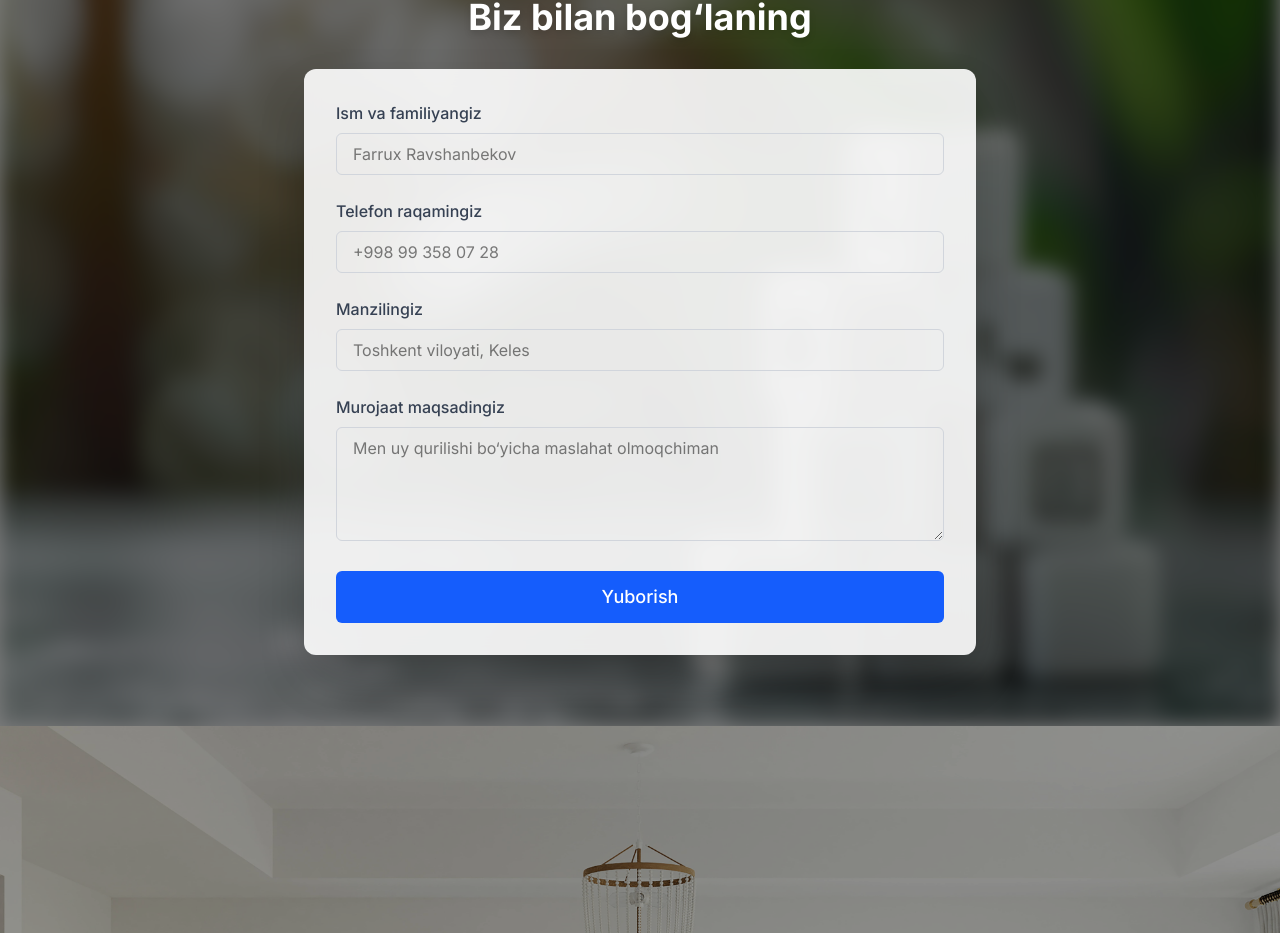
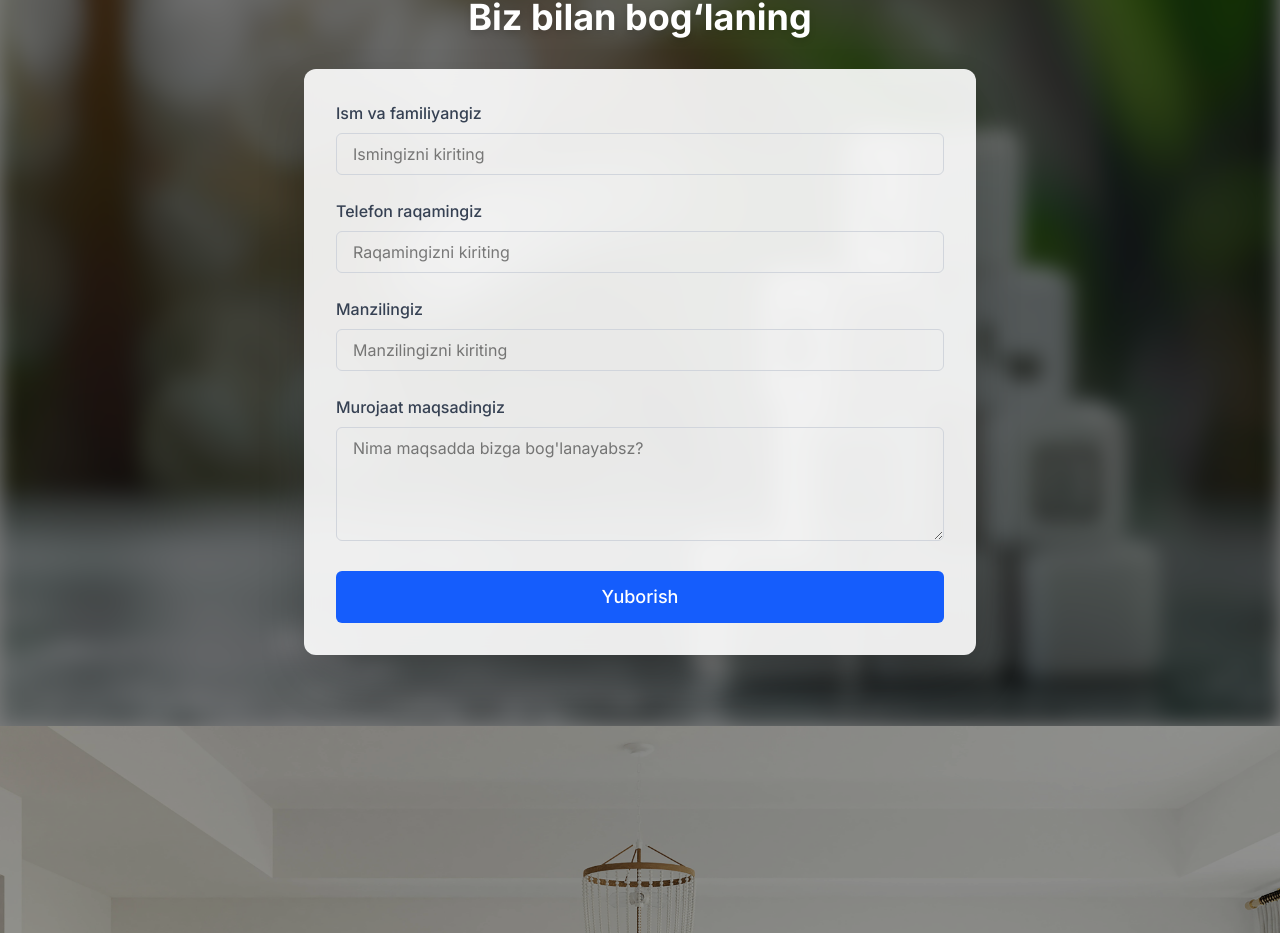
Before and after one commit to Farrux-webs/Sharkstroy, a React (Vite) app: page / in a window 1280 px wide. Shown: the part 874-1807 px from the top of the page. Built offline with nearby package versions, Linux system fonts and the light colour scheme.

Commit message:
fix: formdata updated

```diff
--- a/src/components/contact/contuct-us.jsx
+++ b/src/components/contact/contuct-us.jsx
@@ -81,7 +81,7 @@ const ContactUs = React.forwardRef((props, ref) => {
               onChange={handleChange}
               required
               className="w-full px-4 py-2 border border-gray-300 rounded-md focus:outline-none focus:ring focus:ring-blue-300"
-              placeholder="Farrux Ravshanbekov"
+              placeholder="Ismingizni kiriting"
             />
           </div>
 
@@ -97,7 +97,7 @@ const ContactUs = React.forwardRef((props, ref) => {
               onChange={handleChange}
               required
               className="w-full px-4 py-2 border border-gray-300 rounded-md focus:outline-none focus:ring focus:ring-blue-300"
-              placeholder="+998 99 358 07 28"
+              placeholder="Raqamingizni kiriting"
             />
           </div>
 
@@ -113,7 +113,7 @@ const ContactUs = React.forwardRef((props, ref) => {
               onChange={handleChange}
               required
               className="w-full px-4 py-2 border border-gray-300 rounded-md focus:outline-none focus:ring focus:ring-blue-300"
-              placeholder="Toshkent viloyati, Keles"
+              placeholder="Manzilingizni kiriting"
             />
           </div>
 
@@ -129,7 +129,7 @@ const ContactUs = React.forwardRef((props, ref) => {
               required
               rows="4"
               className="w-full px-4 py-2 border border-gray-300 rounded-md focus:outline-none focus:ring focus:ring-blue-300"
-              placeholder="Men uy qurilishi bo‘yicha maslahat olmoqchiman"
+              placeholder="Nima maqsadda bizga bog'lanayabsz?"
             ></textarea>
           </div>
 
```
